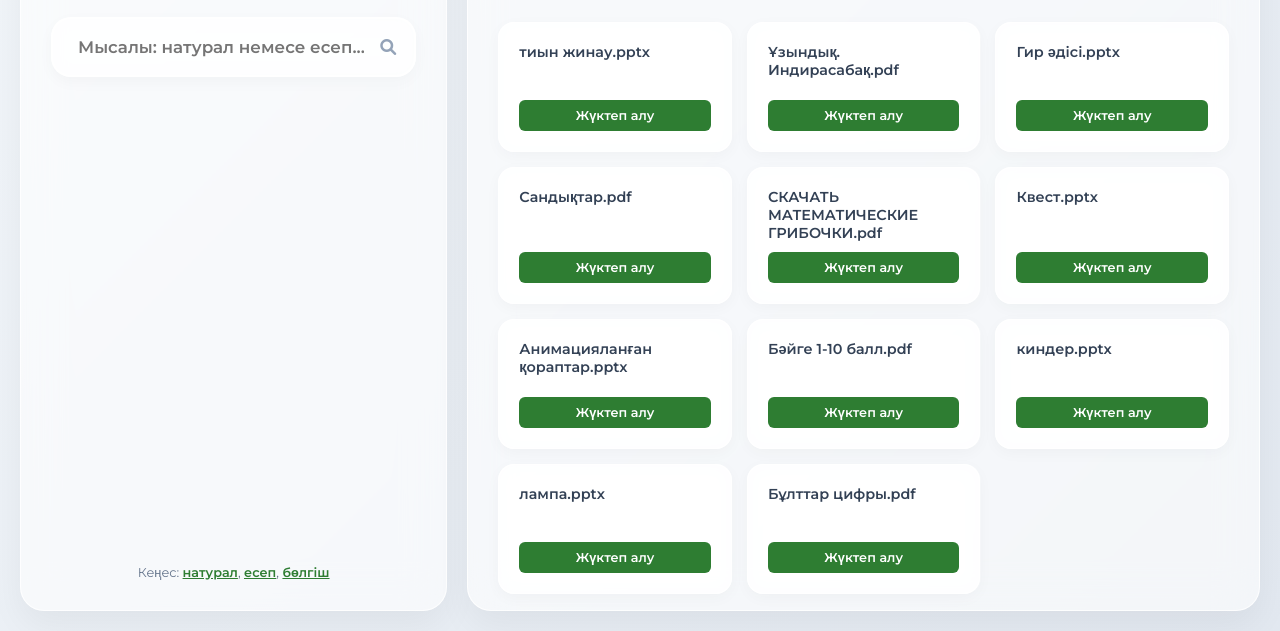
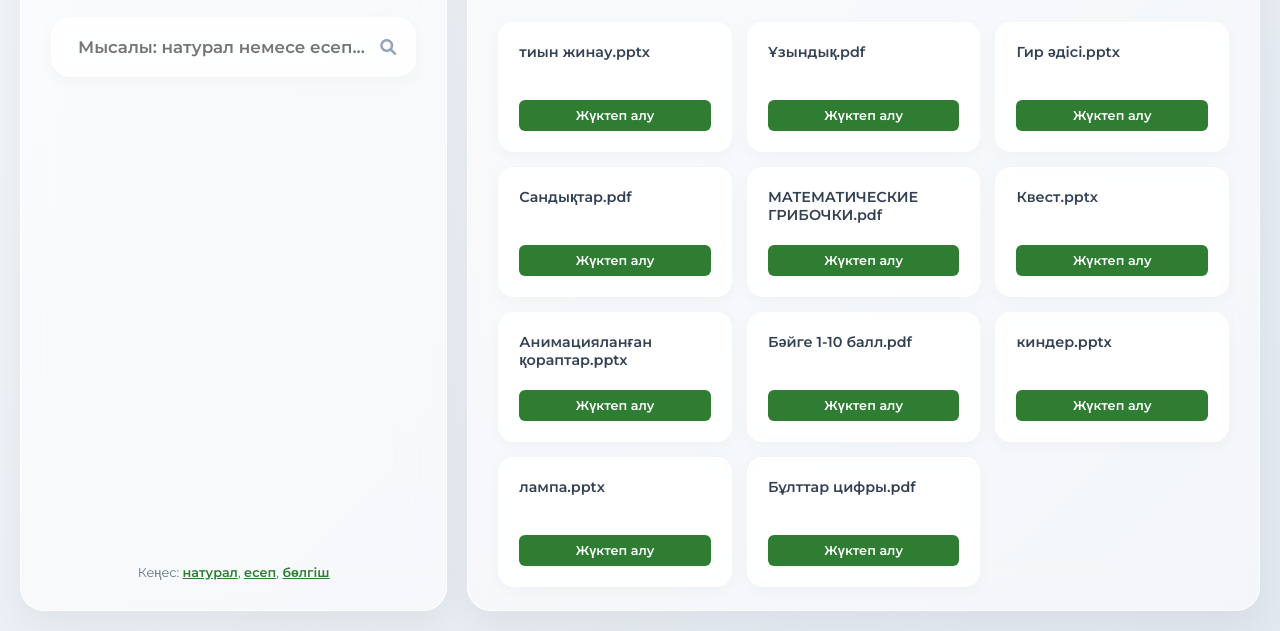
Before and after one commit to Nikoray55/TeachASM, a plain HTML site: page templates.html in a window 1280 px wide. Shown: the part 169-800 px from the top of the page. Drawn offline with Linux system fonts and the light colour scheme.

Commit message:
Add files via upload

```diff
--- a/templates.html
+++ b/templates.html
@@ -378,8 +378,8 @@
                 </div>
 
                 <div class="file-card">
-                    <div class="file-name">Ұзындық. Индирасабақ.pdf</div>
-                    <a href="Ұзындық. Индирасабақ.pdf" class="download-link" download>Жүктеп алу</a>
+                    <div class="file-name">Ұзындық.pdf</div>
+                    <a href="Ұзындық.pdf" class="download-link" download>Жүктеп алу</a>
                 </div>
 
                 <div class="file-card">
@@ -393,7 +393,7 @@
                 </div>
 
                 <div class="file-card">
-                    <div class="file-name">СКАЧАТЬ МАТЕМАТИЧЕСКИЕ ГРИБОЧКИ.pdf</div>
+                    <div class="file-name">МАТЕМАТИЧЕСКИЕ ГРИБОЧКИ.pdf</div>
                     <a href="СКАЧАТЬ МАТЕМАТИЧЕСКИЕ ГРИБОЧКИ.pdf" class="download-link" download>Жүктеп алу</a>
                 </div>
 
```
